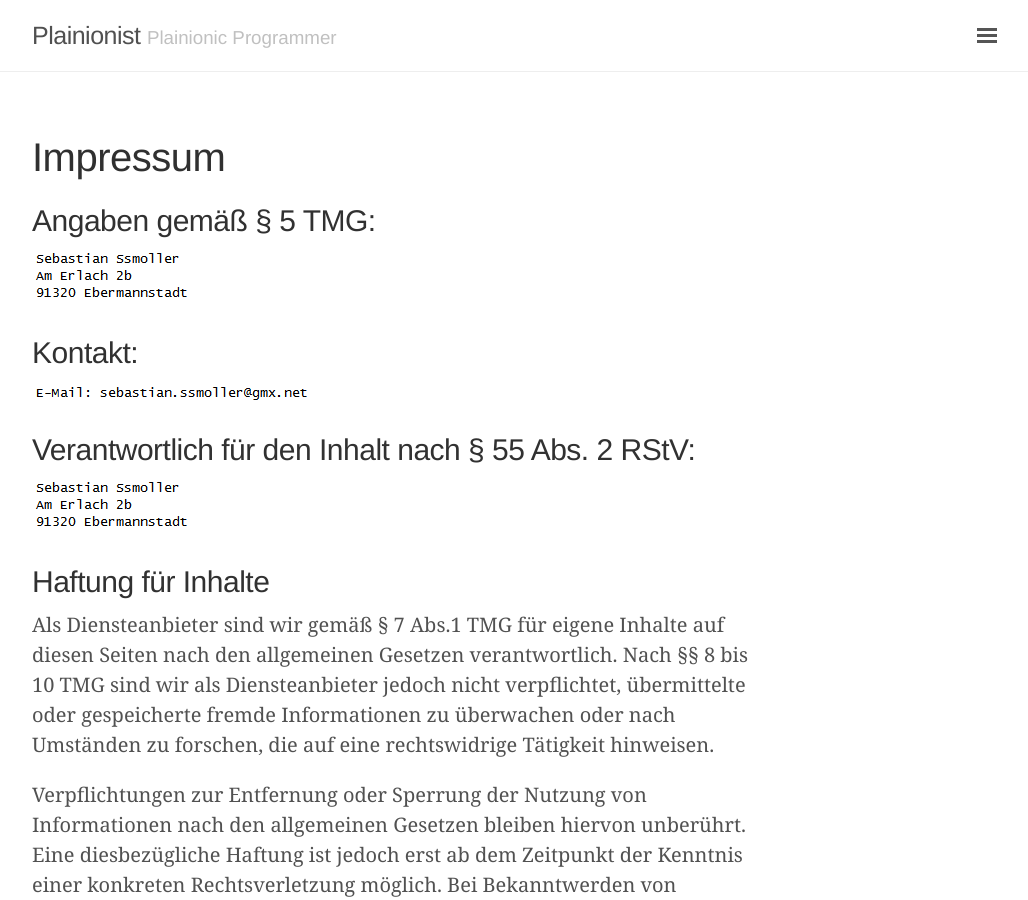
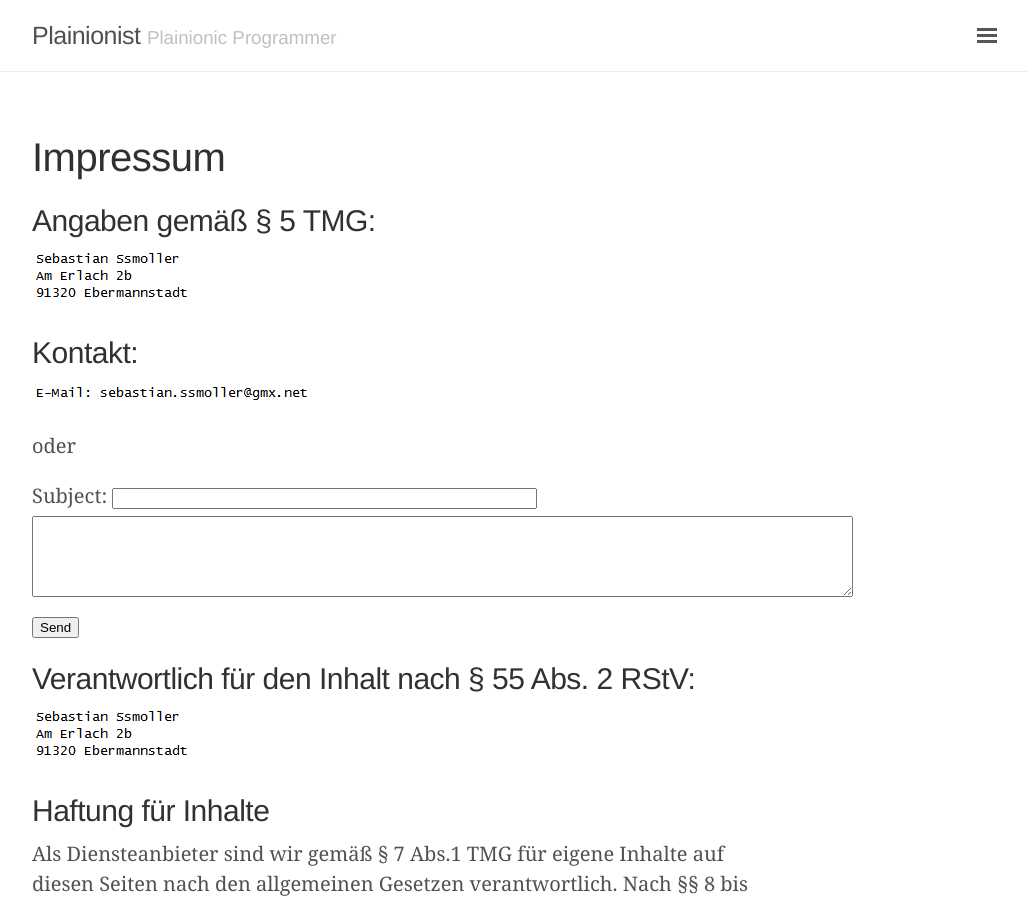
Before and after one commit to plainionist/plainionist.github.io, a Jekyll site: the page built from impressum.html, in a window 1280 px wide and 900 px high. Shown: the whole window, without its empty margins (248-1276 px from the left). Built offline with Jekyll 4.4.1, drawn with Linux system fonts in a browser that asks for light colours; comment, search, counter and statistics services are not loaded.

Commit message:
impressum

```diff
--- a/impressum.html
+++ b/impressum.html
@@ -13,6 +13,14 @@ order: -1
 <p>
     <img src="{{ site.url }}/images/contact.png" />
 </p>
+<p>
+    oder
+</p>
+<form action="https://formspree.io/sebastian.ssmoller@gmx.net" method="POST">
+    <label>Subject: </label><input name="subject" type="text" size="50"><br />
+    <textarea rows="5" cols="100" style="margin-top:5px;margin-bottom:5px"></textarea> <br />
+    <input type="submit" value="Send"><br />
+</form>
 
 <h2>Verantwortlich f&uuml;r den Inhalt nach &sect; 55 Abs. 2 RStV:</h2>
 <p>
@@ -177,7 +185,7 @@ order: -1
         https://tools.google.com/dlpage/gaoptout?hl=de
     </a>
 </p>
- <p>
+<p>
     <strong>
         Widerspruch gegen
         Datenerfassung
```
